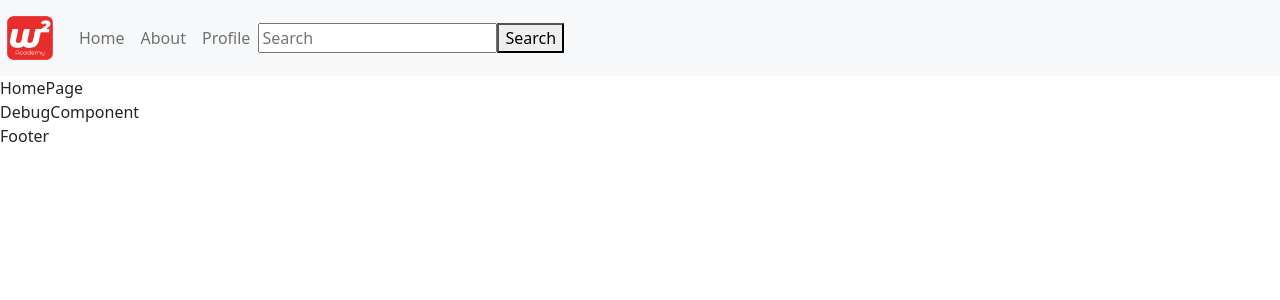
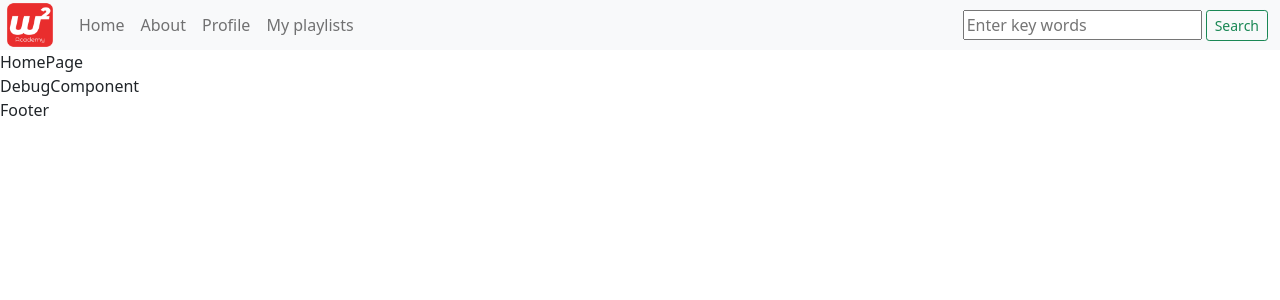
Before and after one commit to Gioele-M/lap4_group_project_client, a React (Create React App) app: page / in a window 1280 px wide. Shown: the top 300 px of the page. Built offline with nearby package versions, Linux system fonts and the light colour scheme.

Commit message:
Add navbar with working links, logo

```diff
--- a/src/Components/NavBar/NavBar.js
+++ b/src/Components/NavBar/NavBar.js
@@ -1,5 +1,6 @@
 import React from 'react'
 import "./styles.css";
+import { NavLink } from 'react-router-dom';
 
 export default function NavBar() {
 
@@ -7,9 +8,17 @@ export default function NavBar() {
 
     return (
     <>
-    <nav class="navbar navbar-expand-lg navbar-light bg-light">
-    <img class="navbar-brand navbar-logo" href="#" src={logo} alt="Write and Watch Logo" />
+    {/* <nav class="navbar navbar-expand-lg navbar-light bg-light  align-items-end"> */}
+    <nav class="navbar navbar-custom navbar-expand-lg navbar-light bg-light">
 
+
+{/* align left */}
+    <NavLink to="/">
+      <img class="navbar-brand navbar-logo" href="#" src={logo} alt="Write and Watch Logo" />
+    </NavLink>
+
+
+{/* align right */}
   <button class="navbar-toggler" type="button" data-toggle="collapse" data-target="#navbarTogglerDemo02" aria-controls="navbarTogglerDemo02" aria-expanded="false" aria-label="Toggle navigation">
     <span class="navbar-toggler-icon"></span>
   </button>
@@ -17,24 +26,37 @@ export default function NavBar() {
   <div class="collapse navbar-collapse" id="navbarTogglerDemo02">
     <ul class="navbar-nav mr-auto mt-2 mt-lg-0">
       <li class="nav-item active">
-        <a class="nav-link" href="#">Home</a>
+          <NavLink id='no-decos' to="/">
+            <a class="nav-link " href="#">Home</a>
+          </NavLink>
+      </li>
+      <li class="nav-item ">
+        <NavLink id='no-decos' to="/about">
+          <a class="nav-link" href="#">About</a>
+        </NavLink>
       </li>
       <li class="nav-item">
-        <a class="nav-link" href="#">About</a>
+        <NavLink id='no-decos' to="/user">
+          <a class="nav-link" href="#">Profile</a>
+        </NavLink>
       </li>
-      <li class="nav-item">
-        <a class="nav-link" href="#">Profile</a>
+      <li class="Playlists">
+        <NavLink id='no-decos' to="/playlist">
+          <a class="nav-link" href="#">My playlists</a>
+        </NavLink>
       </li>
+
     </ul>
-    {/* <form class="form-inline my-lg-0  pull-right "> */}
-    <form>
-    {/* <input class="form-control mr-sm-2 pull-right" type="search" placeholder="Search" />
-      <button class="btn btn-outline-success my-2 my-sm-0 pull-right " type="submit">Search</button> */}
-      <input class="" type="search" placeholder="Search" />
-      <button class="mine" type="submit">Search</button>
+    <form class="form-row px-2 ms-auto align-middle ">
+      <input class="form-row me-1 align-middle" type="search" placeholder="Enter key words" />
+      <button class="btn btn-sm  btn-outline-success me-1 align-middle " type="submit">Search</button>
     </form>
   </div>
 </nav>
+
+
+
+
 </>
 
 
--- a/src/Components/NavBar/styles.css
+++ b/src/Components/NavBar/styles.css
@@ -3,9 +3,10 @@
     margin-left: 5px;
 }
 
-.mine{
-    align-self: flex-end;
-    justify-content: end;
-    justify-self: end;
-    margin-right: 0%;
-}
+.navbar-custom {
+    height: 50px;
+  }
+
+  #no-decos{
+    text-decoration: none;
+  }
```
